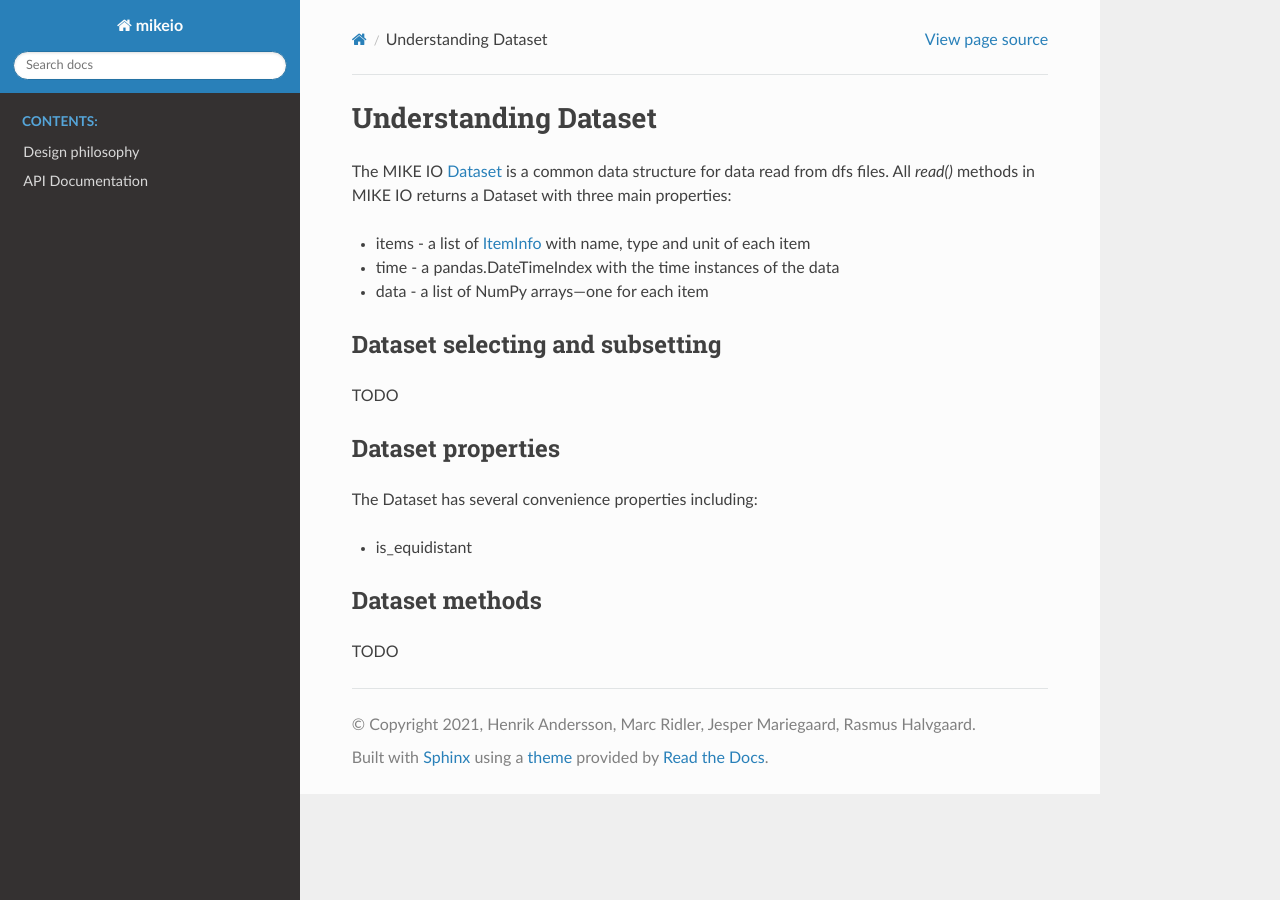
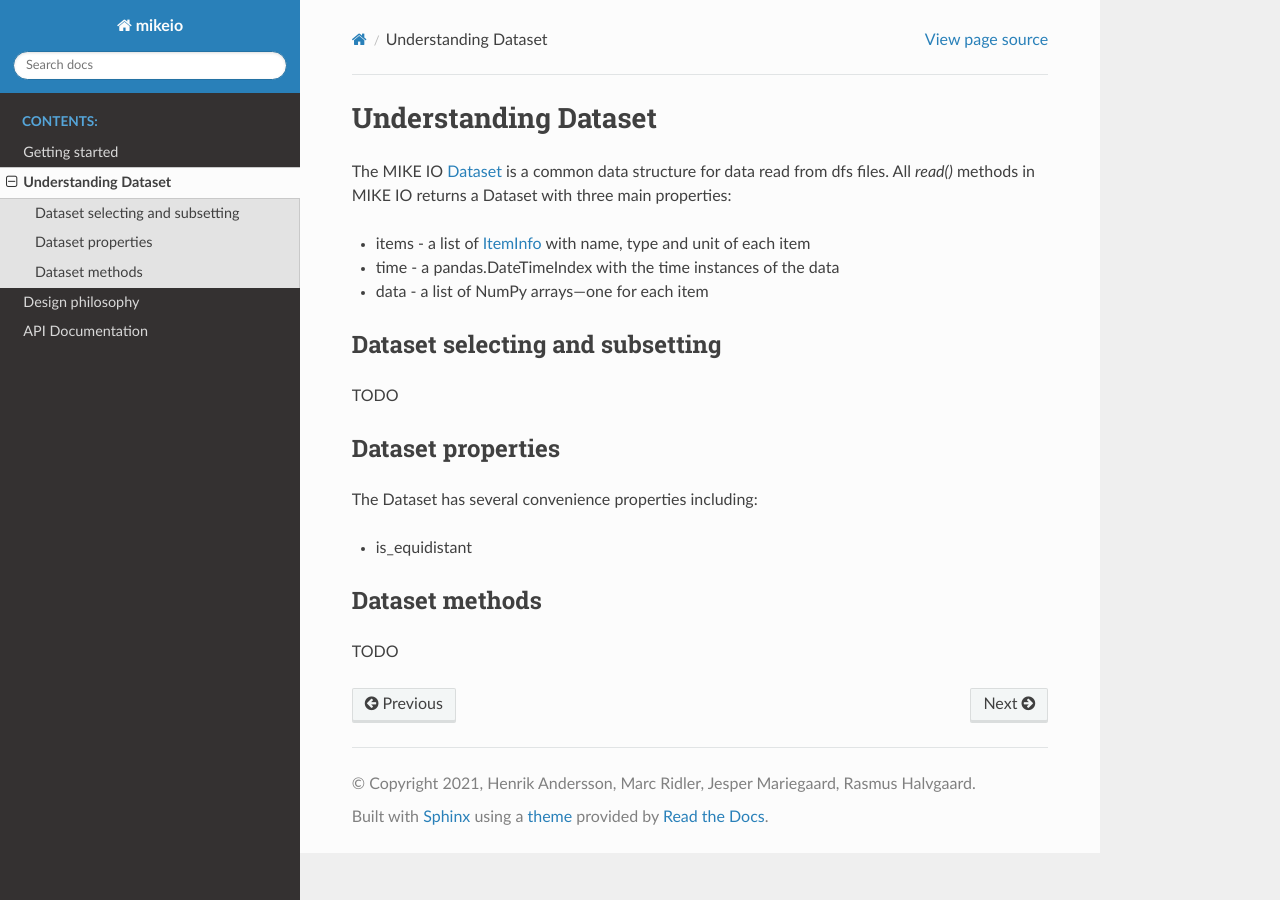
Before and after one commit to DHI/mikeio, a Sphinx documentation site: the page built from docs/understanding_dataset.rst, in a window 1280 px wide. Built offline with Sphinx 7.4.7 and the Read the Docs theme 2.0.0, drawn with Linux system fonts in a browser that asks for light colours.

Commit message:
add dateset and getting_started

```diff
--- a/docs/index.rst
+++ b/docs/index.rst
@@ -18,5 +20,7 @@ Facilitate creating, reading and writing dfs0, dfs2, dfs1 and dfs3, dfsu and mes
    :caption: Contents:
    :hidden:
 
+   getting_started
+   understanding_dataset
    design
    api
```
Also changed, not shown: other parts of docs/index.rst (+3 -1 lines).
